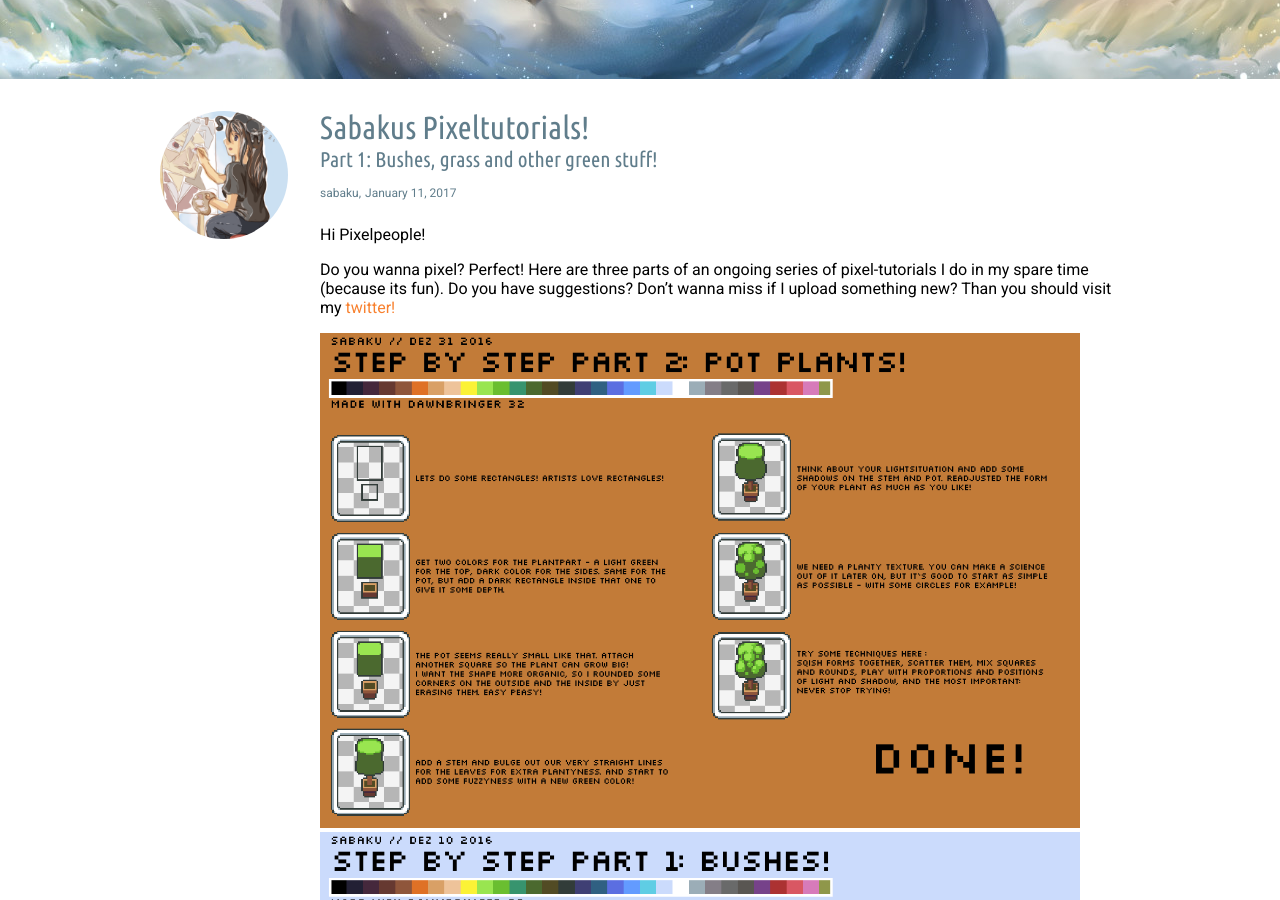
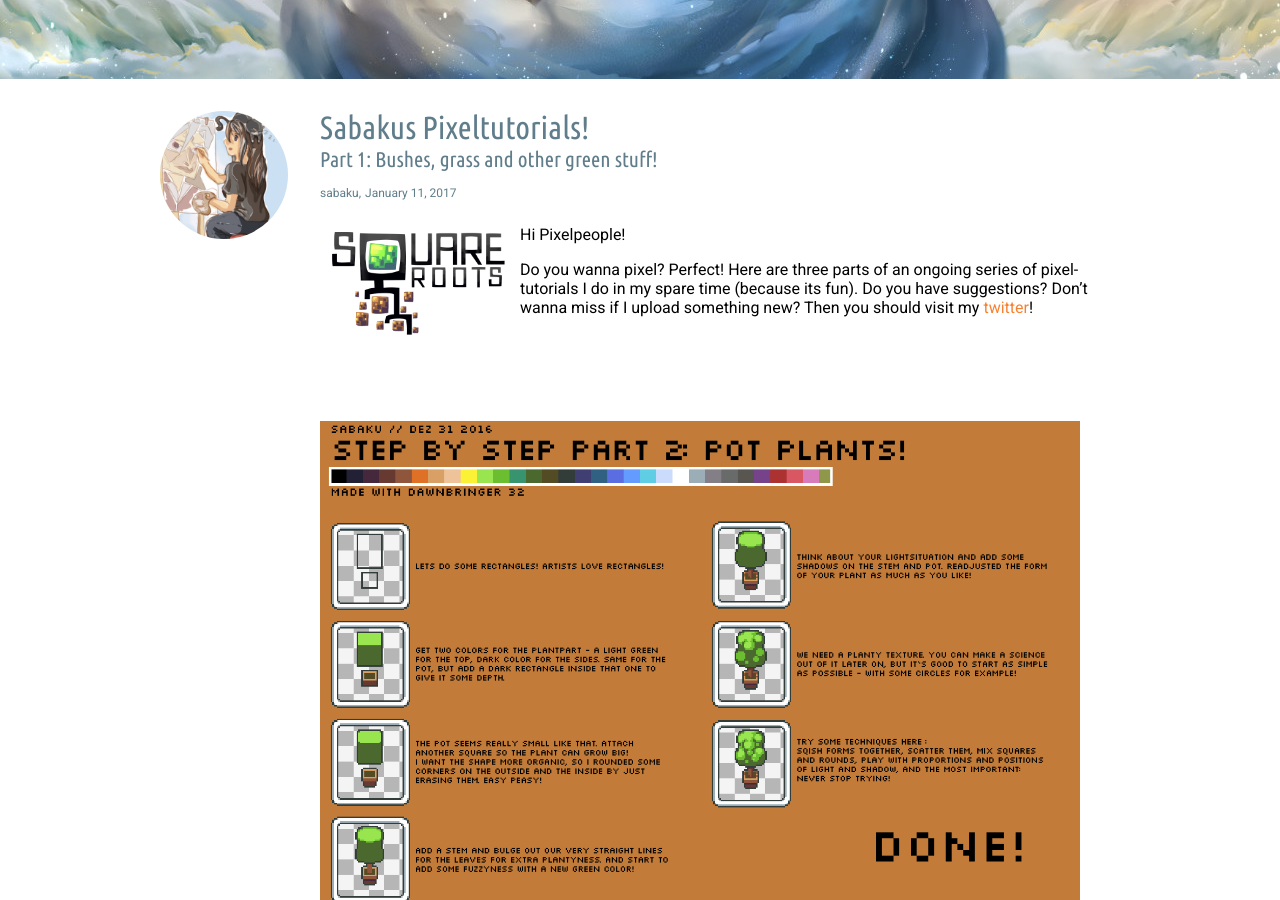
Before and after one commit to ChrisScheidig/UmaikiGamesWeb, a Jekyll site: the page built from _posts/2017-1-11-sabakus-pixel-tutorials-1.md, in a window 1280 px wide and 900 px high, scrolled down 421 px. Built offline with Jekyll 4.4.1, drawn with Linux system fonts in a browser that asks for light colours; nearby versions of some CDN libraries; comment, search, counter and statistics services are not loaded.

Commit message:
updaded pixeltutorial 1
added new logo and fixed typo

```diff
--- a/_posts/2017-1-11-sabakus-pixel-tutorials-1.md
+++ b/_posts/2017-1-11-sabakus-pixel-tutorials-1.md
@@ -7,15 +7,19 @@ author: sabaku
 comments: true
 ---
 
+<dl>
+<img style="float:left;width:200px" src="{{ site.baseurl }}/img/posts/srlogor.png" alt="">
+</dl>
+
 Hi Pixelpeople!
 
 Do you wanna pixel? Perfect! Here are three parts of an ongoing series of pixel-tutorials I do in my spare time (because its fun).
-Do you have suggestions? Don't wanna miss if I upload something new? Than you should visit my [twitter!](https://twitter.com/sabbi_tabbi)
+Do you have suggestions? Don't wanna miss if I upload something new? Then you should visit my [twitter](https://twitter.com/sabbi_tabbi)!
 
 <!--more-->
 
 <dl>
-<img class="fancybox" style="width:95%" src="{{ site.baseurl }}/img/posts/p4/POTPLANTSTUT.png" alt="">
+<img class="fancybox" style="width:95%;margin-top:5em;" src="{{ site.baseurl }}/img/posts/p4/POTPLANTSTUT.png" alt="">
 <img class="fancybox" style="width:95%" src="{{ site.baseurl }}/img/posts/p4/BUSHTUT.png" alt="">
 <img class="fancybox" style="width:95%" src="{{ site.baseurl }}/img/posts/p4/GRASSTILETUT.png" alt="">
 
```
